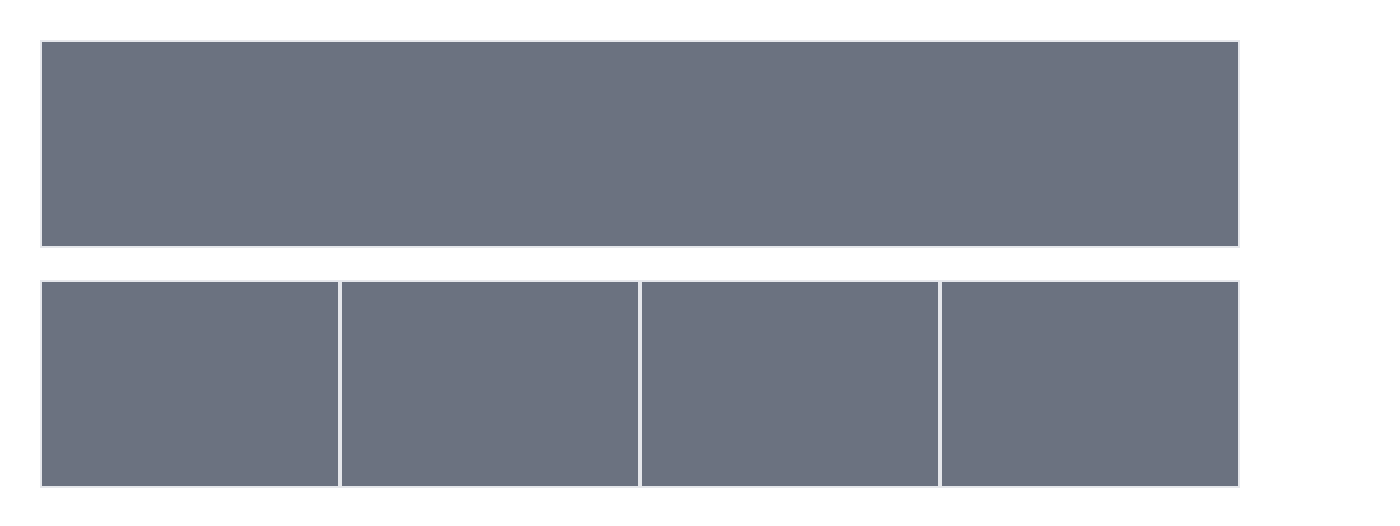
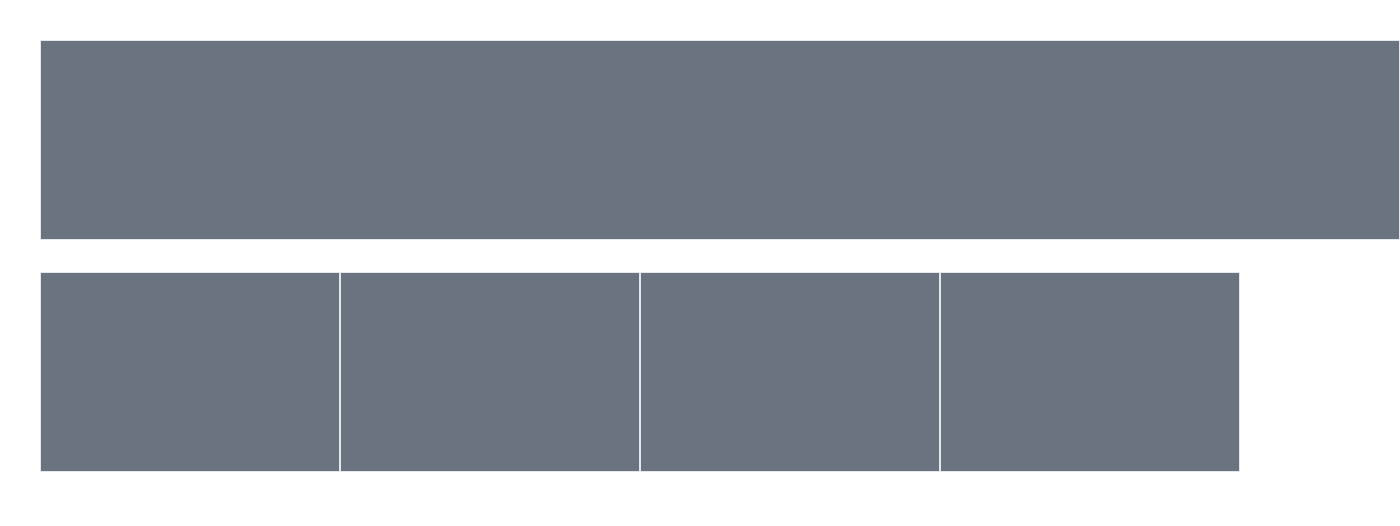
Before and after one commit to ariaajipw/layout-flexbox, a plain HTML site: page layout-1.html in a window 1280 px wide. Shown: the whole page, 1400 px wide, since content can reach past the window. Drawn offline with nearby package versions, Linux system fonts and the light colour scheme.

Commit message:
layout-3

```diff
--- a/layout-1.html
+++ b/layout-1.html
@@ -8,14 +8,13 @@
 </head>
 <body>
     <section>
-        <div class="max-width h-52 border-2 bg-gray-500 mt-10 mx-10 mb-8"></div>
+        <div class="w-[1360px] h-[200px] border bg-gray-500 mt-10 mx-10 mb-8"></div>
         <div class="flex justify-between ml-10 mr-10">
-            <div class="w-80 h-52 border-2 bg-gray-500"></div>
-            <div class="w-80 h-52 border-2 bg-gray-500"></div>
-            <div class="w-80 h-52 border-2 bg-gray-500"></div>
-            <div class="w-80 h-52 border-2 bg-gray-500"></div>
+            <div class="w-[316px] h-[200px] border bg-gray-500"></div>
+            <div class="w-[316px] h-[200px] border bg-gray-500"></div>
+            <div class="w-[316px] h-[200px] border bg-gray-500"></div>
+            <div class="w-[316px] h-[200px] border bg-gray-500"></div>
         </div>
     </section>
-
 </body>
 </html>
```
Also changed, not shown: layout-3.html (added, +19 -0 lines).
